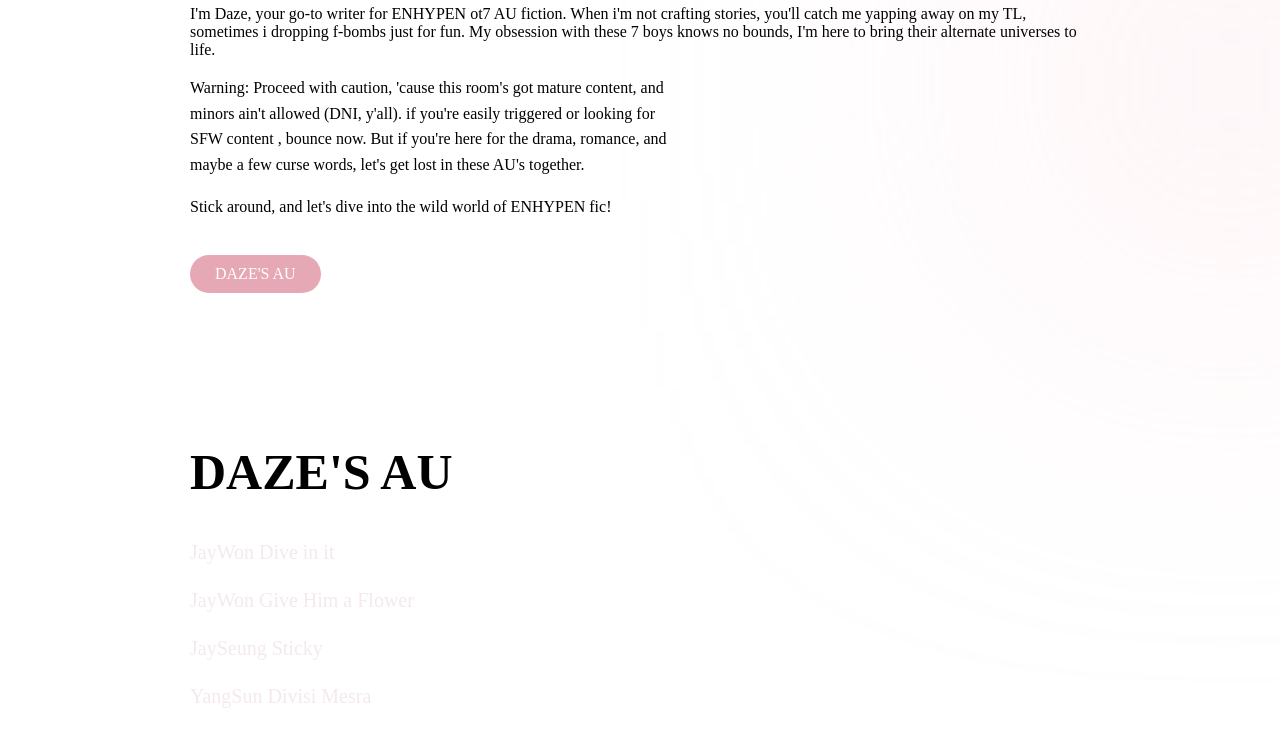
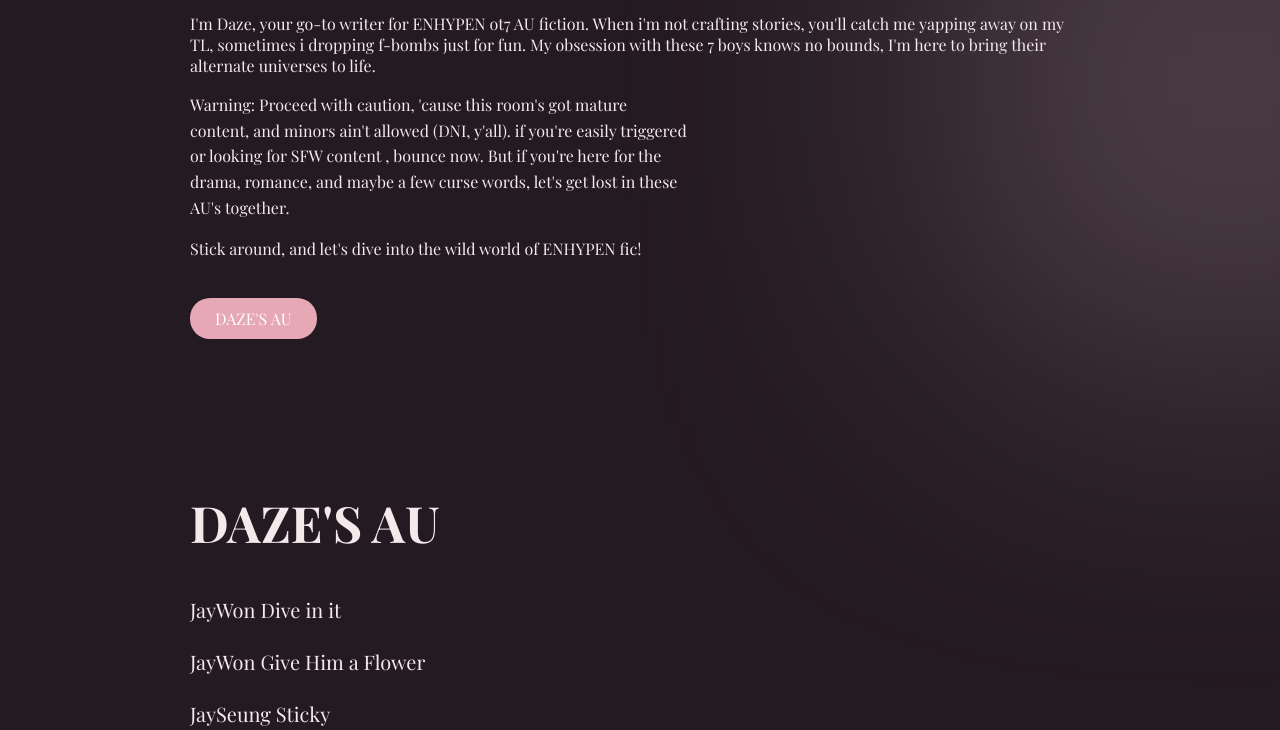
Before and after one commit to dazenzen/daze, a plain HTML site: page index.html in a window 1280 px wide. Shown: the part 269-999 px from the top of the page. Drawn offline with nearby package versions, Linux system fonts and the light colour scheme.

Commit message:
Update index.html

```diff
--- a/index.html
+++ b/index.html
@@ -9,6 +9,14 @@
   <link href="https://fonts.googleapis.com/css2?family=Playfair+Display:wght@400;700&display=swap" rel="stylesheet">
 
   <style>
+
+  body {
+  margin: 0;
+  font-family: 'Playfair Display', serif;
+  color: #f5e9ec;
+  background: #241a22;
+}
+
     body::after {
   content: "";
   position: fixed;
@@ -115,7 +123,8 @@
     <h1>DAZE</h1>
 
     <p>
-      Hey, what's up fellas!</p>
+      Hey, what's up fellas!
+    </p>
       I'm Daze, your go-to writer for ENHYPEN ot7 AU fiction. When i'm not crafting stories, you'll catch me yapping away on my TL,
       sometimes i dropping f-bombs just for fun. My obsession with these 7 boys knows no bounds, I'm here to bring their alternate universes to life.
 
```
